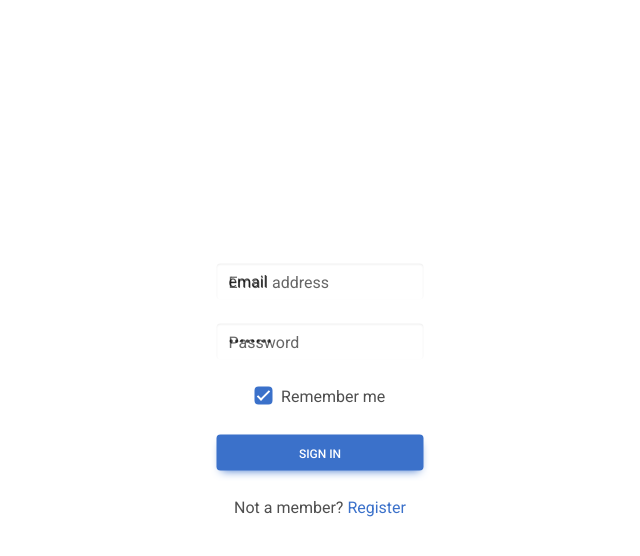
After one commit to BorisRouge/django-mcq-app, a Django app: page /login in a window 1280 px wide. The commit adds this page. Shown: the top 556 px of the page, without its empty margins (320-960 px from the left). Run offline with Django 4.2, Linux system fonts and the light colour scheme.

Commit message:
user registration

```diff
--- a/djangoMCQapp/mcq/forms.py
+++ b/djangoMCQapp/mcq/forms.py
@@ -1,13 +1,9 @@
 from django import forms
-from .models import Answer, Question, QuestionSet
+from .models import User
 
 
-# class QuestionForm(forms.ModelForm):
-#     answers = forms.ModelMultipleChoiceField(queryset=Answer.objects.filter(question=self.question_id))
-#     class Meta:
-#         model = Question
-#         fields = ['question']
-#
-#     def __init__(self,question_id):
-#         self.question_id = question_id
-#         super(QuestionForm).__init__()
+class UserForm(forms.ModelForm):
+    class Meta:
+        model = User
+        fields = ['username', 'password']
+        widgets = {'class': 'form-control'}
--- /dev/null
+++ b/djangoMCQapp/mcq/templates/mcq/catalog.html
@@ -0,0 +1,4 @@
+
+{% for set in question_sets %}
+{{set}}
+{% endfor %}
--- /dev/null
+++ b/djangoMCQapp/mcq/templates/mcq/login.html
@@ -0,0 +1,61 @@
+<!-- MDB -->
+<script
+  type="text/javascript"
+  src="https://cdnjs.cloudflare.com/ajax/libs/mdb-ui-kit/6.0.1/mdb.min.js"
+></script>
+<!-- Font Awesome -->
+<link
+  href="https://cdnjs.cloudflare.com/ajax/libs/font-awesome/6.0.0/css/all.min.css"
+  rel="stylesheet"
+/>
+<!-- Google Fonts -->
+<link
+  href="https://fonts.googleapis.com/css?family=Roboto:300,400,500,700&display=swap"
+  rel="stylesheet"
+/>
+<!-- MDB -->
+<link
+  href="https://cdnjs.cloudflare.com/ajax/libs/mdb-ui-kit/6.0.1/mdb.min.css"
+  rel="stylesheet"
+/>
+
+<div class="w-50 p-3" class>
+    <div class="position-absolute top-50 start-50 translate-middle">
+{% load static %}
+<link rel="stylesheet" href='{% static "/css/mdb.min.css" %}' >
+<!-- Pills navs -->
+<form action="/login">
+  <!-- Email input -->
+  <div class="form-outline mb-4">
+    <input type="email" id="form2Example1" class="form-control" value="email"/>
+    <label class="form-label" for="form2Example1">Email address</label>
+  </div>
+
+  <!-- Password input -->
+  <div class="form-outline mb-4">
+    <input type="password" id="form2Example2" class="form-control" value="password"/>
+    <label class="form-label" for="form2Example2">Password</label>
+  </div>
+
+  <!-- 2 column grid layout for inline styling -->
+  <div class="row mb-4">
+    <div class="col d-flex justify-content-center">
+      <!-- Checkbox -->
+      <div class="form-check">
+        <input class="form-check-input" type="checkbox" value="remember" id="form2Example31" checked />
+        <label class="form-check-label" for="form2Example31"> Remember me </label>
+      </div>
+    </div>
+
+  </div>
+
+  <!-- Submit button -->
+  <button type="button" class="btn btn-primary btn-block mb-4">Sign in</button>
+
+  <!-- Register buttons -->
+  <div class="text-center">
+    <p>Not a member? <a href="/register">Register</a></p>
+
+    </button>
+  </div>
+</form>
--- a/djangoMCQapp/mcq/templates/mcq/test.html
+++ b/djangoMCQapp/mcq/templates/mcq/test.html
@@ -1,5 +1,5 @@
 <body>
-  <!-- Start your project here-->
+
   <div class="container">
     <div class="p-3 text-center bg-white">
       <h5 class="mb-3">{{question}}</h5>
--- a/djangoMCQapp/mcq/urls.py
+++ b/djangoMCQapp/mcq/urls.py
@@ -2,5 +2,9 @@ from django.urls import path
 from . import views
 urlpatterns = [
     path('question/<int:question_id>',
-         views.QuestionView.as_view(), name='QuestionView'),
+         views.QuestionView.as_view(), name='question'),
+    path('login', views.Login.as_view(), name='login'),
+    path('register', views.Register.as_view(), name='register'),
+    path('catalog', views.Catalog.as_view(), name='catalog')
+
 ]
--- a/djangoMCQapp/mcq/views.py
+++ b/djangoMCQapp/mcq/views.py
@@ -1,9 +1,54 @@
-from django.shortcuts import render, get_object_or_404
+from django.shortcuts import render, get_object_or_404, redirect
+from django.contrib.auth import authenticate, login
+from django.contrib import messages
 from django.views import View
-from .models import Answer, Question, QuestionSet
+from .models import Answer, Question, QuestionSet, User
+from .forms import UserForm
 
-#from .forms import QuestionForm
-# Create your views here.
+
+class Register(View):
+    def get(self, request):
+        form = UserForm()
+        return render(request, "mcq/register.html",
+                      context={"form": form})
+
+    def post(self, request):
+        email = request.POST.get('email')
+        username = request.POST.get('username')
+        password = request.POST.get('password')
+        user = User.objects.create_user(username, email, password)
+        user.set_password(password)
+        user.save()
+        messages.success(request, "Registration successful")
+        login(request, user)
+        return redirect ("catalog") # TODO: make a catalog with the sets of questions
+
+
+class Login(View):
+    def get(self, request):
+        form = UserForm()
+        return render(request, "mcq/login.html",
+                      context={"form": form})
+
+    def post(self, request):
+        form = UserForm(request.POST)
+        if form.is_valid():
+            username = request.POST['username']
+            password = request.POST['password']
+            print(username, password)
+            user = authenticate(username=username, password=password)
+            if user is not None:
+                login(request, user)
+                return redirect("catalog")
+
+
+class Catalog(View):
+    def get(self, request):
+        question_sets = QuestionSet.objects.all()
+        return render(request,
+               "mcq/catalog.html",
+               {'question_sets':question_sets})
+
 
 
 class QuestionView(View):
```
Also changed, not shown: djangoMCQapp/mcq/templates/mcq/register.html (added, +49 -0 lines), djangoMCQapp/db.sqlite3.
